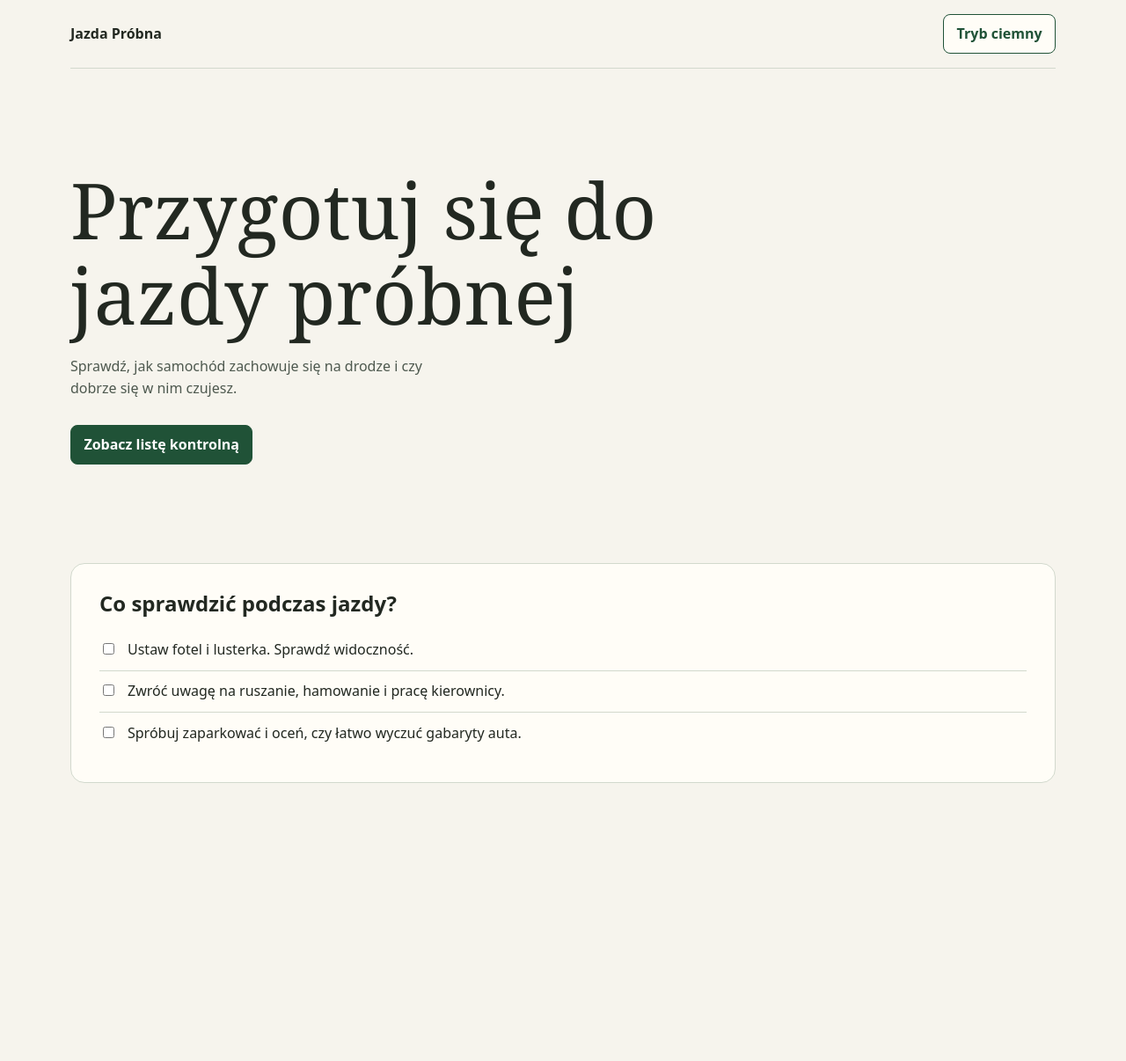
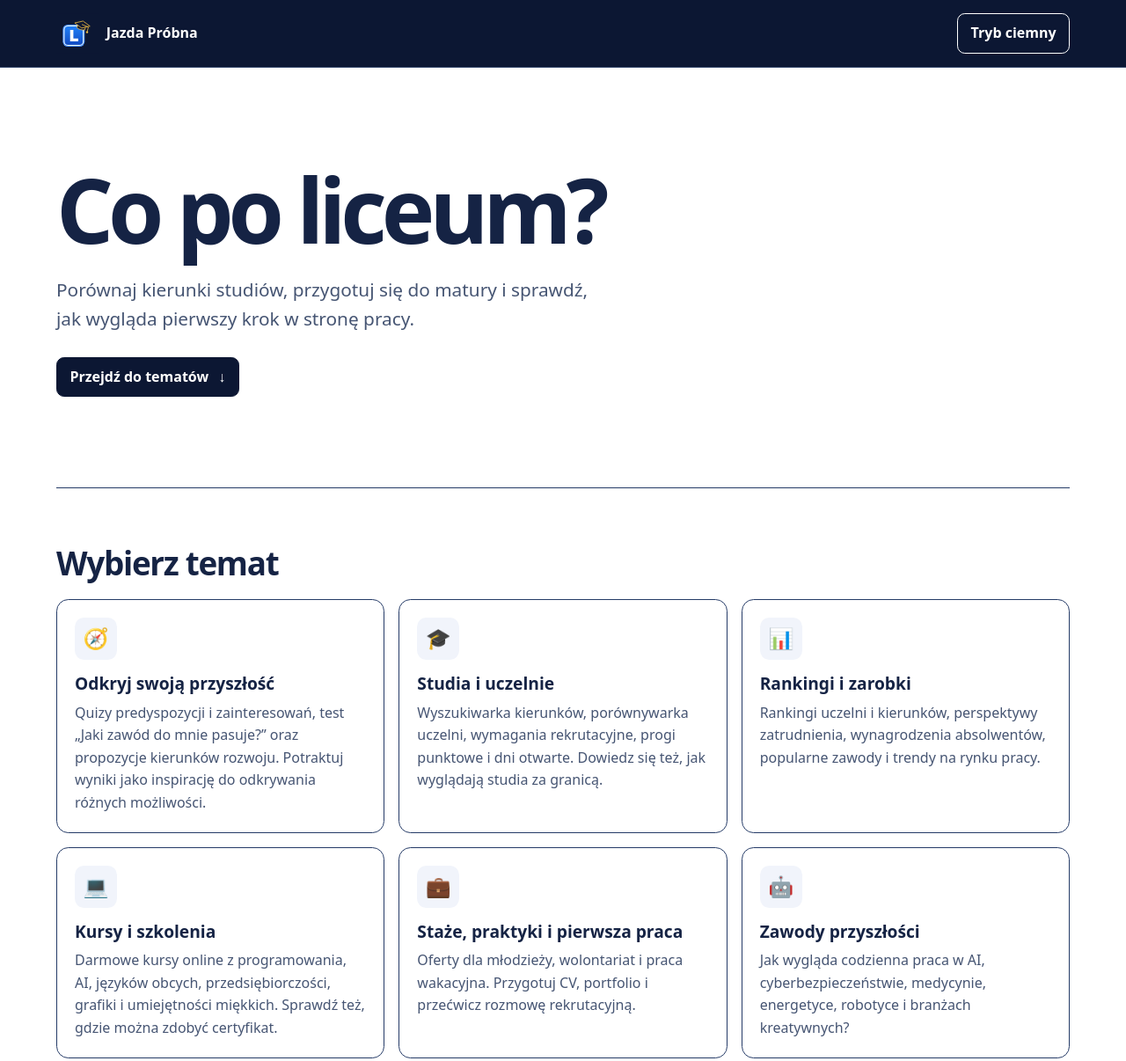
Before and after one commit to Balizar5/JazdaProbna, a plain HTML site: page index.html in a window 1280 px wide. Shown: the top 1206 px of the page at 88% size. Before the commit the page ends 938 px from the top, so only its background shows below. Drawn offline with Linux system fonts and the light colour scheme.

Commit message:
Dostosuj Jazdę Próbną do potrzeb licealistów

```diff
--- a/index.html
+++ b/index.html
@@ -3,29 +3,81 @@
 <head>
   <meta charset="utf-8">
   <meta name="viewport" content="width=device-width, initial-scale=1">
-  <meta name="description" content="Krótka lista przygotowań do jazdy próbnej.">
-  <title>Jazda Próbna</title>
+  <meta name="description" content="Przewodnik dla licealistów po studiach, maturze i pierwszych krokach zawodowych.">
+  <title>Jazda Próbna — studia, matura i pierwsza praca</title>
+  <link rel="icon" href="logo.svg" type="image/svg+xml">
   <link rel="stylesheet" href="style.css">
   <script src="script.js" defer></script>
 </head>
 <body>
   <header class="site-header">
-    <a class="brand" href="./">Jazda Próbna</a>
-    <button id="theme-toggle" type="button" aria-pressed="false" hidden>Tryb ciemny</button>
+    <div class="container header-inner">
+      <a class="brand" href="./"><img src="logo.svg" alt="" width="48" height="46">Jazda Próbna</a>
+      <button id="theme-toggle" type="button" aria-pressed="false" hidden>Tryb ciemny</button>
+    </div>
   </header>
-  <main>
+
+  <main class="container">
     <section class="hero" aria-labelledby="title">
-      <h1 id="title">Przygotuj się do jazdy próbnej</h1>
-      <p>Sprawdź, jak samochód zachowuje się na drodze i czy dobrze się w nim czujesz.</p>
-      <a class="action" href="#lista">Zobacz listę kontrolną</a>
+      <h1 id="title">Co po liceum?</h1>
+      <p>Porównaj kierunki studiów, przygotuj się do matury i sprawdź, jak wygląda pierwszy krok w stronę pracy.</p>
+      <a class="action" href="#tematy">Przejdź do tematów <span aria-hidden="true">↓</span></a>
     </section>
-    <section class="checklist" id="lista" aria-labelledby="checklist-title">
-      <h2 id="checklist-title">Co sprawdzić podczas jazdy?</h2>
-      <ul>
-        <li><label><input type="checkbox"> Ustaw fotel i lusterka. Sprawdź widoczność.</label></li>
-        <li><label><input type="checkbox"> Zwróć uwagę na ruszanie, hamowanie i pracę kierownicy.</label></li>
-        <li><label><input type="checkbox"> Spróbuj zaparkować i oceń, czy łatwo wyczuć gabaryty auta.</label></li>
-      </ul>
+
+    <section class="topics" id="tematy" aria-labelledby="topics-title">
+      <h2 id="topics-title">Wybierz temat</h2>
+      <ol class="topic-grid">
+        <li class="topic">
+          <span class="icon" aria-hidden="true">🧭</span>
+          <h3>Odkryj swoją przyszłość</h3>
+          <p>Quizy predyspozycji i zainteresowań, test „Jaki zawód do mnie pasuje?” oraz propozycje kierunków rozwoju. Potraktuj wyniki jako inspirację do odkrywania różnych możliwości.</p>
+        </li>
+        <li class="topic">
+          <span class="icon" aria-hidden="true">🎓</span>
+          <h3>Studia i uczelnie</h3>
+          <p>Wyszukiwarka kierunków, porównywarka uczelni, wymagania rekrutacyjne, progi punktowe i dni otwarte. Dowiedz się też, jak wyglądają studia za granicą.</p>
+        </li>
+        <li class="topic">
+          <span class="icon" aria-hidden="true">📊</span>
+          <h3>Rankingi i zarobki</h3>
+          <p>Rankingi uczelni i kierunków, perspektywy zatrudnienia, wynagrodzenia absolwentów, popularne zawody i trendy na rynku pracy.</p>
+        </li>
+        <li class="topic">
+          <span class="icon" aria-hidden="true">💻</span>
+          <h3>Kursy i szkolenia</h3>
+          <p>Darmowe kursy online z programowania, AI, języków obcych, przedsiębiorczości, grafiki i umiejętności miękkich. Sprawdź też, gdzie można zdobyć certyfikat.</p>
+        </li>
+        <li class="topic">
+          <span class="icon" aria-hidden="true">💼</span>
+          <h3>Staże, praktyki i pierwsza praca</h3>
+          <p>Oferty dla młodzieży, wolontariat i praca wakacyjna. Przygotuj CV, portfolio i przećwicz rozmowę rekrutacyjną.</p>
+        </li>
+        <li class="topic">
+          <span class="icon" aria-hidden="true">🤖</span>
+          <h3>Zawody przyszłości</h3>
+          <p>Jak wygląda codzienna praca w AI, cyberbezpieczeństwie, medycynie, energetyce, robotyce i branżach kreatywnych?</p>
+        </li>
+        <li class="topic">
+          <span class="icon" aria-hidden="true">📅</span>
+          <h3>Kalendarz możliwości</h3>
+          <p>Terminy rekrutacji, dni otwarte uczelni, olimpiady, konkursy, hackathony, targi edukacyjne i stypendia.</p>
+        </li>
+        <li class="topic">
+          <span class="icon" aria-hidden="true">📚</span>
+          <h3>Matura i nauka</h3>
+          <p>Planer nauki, materiały do matury, arkusze egzaminacyjne, kalkulator punktów rekrutacyjnych i skuteczne techniki uczenia się.</p>
+        </li>
+        <li class="topic">
+          <span class="icon" aria-hidden="true">💬</span>
+          <h3>Historie młodych ludzi</h3>
+          <p>Wywiady ze studentami, absolwentami i pracownikami różnych branż. „Co chciałbym wiedzieć, mając 17 lat?”.</p>
+        </li>
+        <li class="topic">
+          <span class="icon" aria-hidden="true">💡</span>
+          <h3>Strefa inspiracji</h3>
+          <p>Pomysły na własne projekty, działalność społeczną i startupy. Znajdź sposób na rozwijanie pasji i zdobywanie pierwszych osiągnięć.</p>
+        </li>
+      </ol>
     </section>
   </main>
 </body>
--- a/script.js
+++ b/script.js
@@ -1,10 +1,27 @@
 const themeToggle = document.querySelector('#theme-toggle');
 const root = document.documentElement;
+const themeKey = 'jazda-probna-theme';
+
+function applyTheme(theme) {
+  root.dataset.theme = theme;
+  themeToggle.setAttribute('aria-pressed', String(theme === 'dark'));
+}
+
+try {
+  applyTheme(localStorage.getItem(themeKey) === 'dark' ? 'dark' : 'light');
+} catch {
+  applyTheme('light');
+}
 
 themeToggle.hidden = false;
 
 themeToggle.addEventListener('click', () => {
-  const darkMode = root.dataset.theme !== 'dark';
-  root.dataset.theme = darkMode ? 'dark' : 'light';
-  themeToggle.setAttribute('aria-pressed', String(darkMode));
+  const theme = root.dataset.theme === 'dark' ? 'light' : 'dark';
+  applyTheme(theme);
+
+  try {
+    localStorage.setItem(themeKey, theme);
+  } catch {
+    // The current page still keeps the selected theme when storage is unavailable.
+  }
 });
--- a/style.css
+++ b/style.css
@@ -1,23 +1,24 @@
 :root {
   color-scheme: light;
-  --background: #f6f4ed;
-  --surface: #fffdf7;
-  --text: #222821;
-  --muted: #4e594f;
-  --line: #d2d9cd;
-  --accent: #205237;
+  --background: #fff;
+  --surface: #f1f4fb;
+  --navy: #0c1733;
+  --text: #152344;
+  --muted: #465573;
+  --border: #253b67;
+  --accent: #0c1733;
   --on-accent: #fff;
 }
 
 :root[data-theme="dark"] {
   color-scheme: dark;
-  --background: #171e19;
-  --surface: #202b23;
-  --text: #f5f4ed;
-  --muted: #c0cec1;
-  --line: #46584a;
-  --accent: #bbe4c0;
-  --on-accent: #172a1c;
+  --background: #0c1733;
+  --surface: #172747;
+  --text: #f3f6ff;
+  --muted: #c2cde5;
+  --border: #7187b7;
+  --accent: #d9e5ff;
+  --on-accent: #0c1733;
 }
 
 * { box-sizing: border-box; }
@@ -29,45 +30,87 @@ body {
   font: 1rem/1.6 system-ui, sans-serif;
 }
 
-.site-header,
-main {
-  width: min(70rem, calc(100% - 2rem));
+.container {
+  width: min(72rem, calc(100% - 2rem));
   margin-inline: auto;
 }
 
 .site-header {
+  background: var(--navy);
+  color: #fff;
+  border-bottom: 1px solid #35486d;
+}
+
+.header-inner,
+.brand {
   display: flex;
+  align-items: center;
+}
+
+.header-inner {
+  justify-content: space-between;
   flex-wrap: wrap;
-  align-items: center;
-  justify-content: space-between;
   gap: 0.75rem;
-  padding-block: 1rem;
-  border-bottom: 1px solid var(--line);
+  min-height: 4.75rem;
+  padding-block: 0.5rem;
 }
 
 .brand {
+  gap: 0.55rem;
   color: inherit;
   font-weight: 750;
   text-decoration: none;
 }
 
-button,
+.brand img { flex: none; }
+
+#theme-toggle,
 .action {
-  border: 1px solid var(--accent);
-  border-radius: 0.5rem;
+  border: 1px solid;
+  border-radius: 0.55rem;
   padding: 0.55rem 0.9rem;
   font: inherit;
   font-weight: 650;
+}
+
+#theme-toggle {
+  background: transparent;
+  color: #fff;
   cursor: pointer;
 }
 
-button {
-  background: var(--surface);
-  color: var(--accent);
+#theme-toggle:hover,
+#theme-toggle[aria-pressed="true"] { background: #28395d; }
+
+.hero {
+  padding-block: clamp(3rem, 8vw, 6.5rem);
+  border-bottom: 1px solid var(--border);
+}
+
+h1,
+h2,
+h3 {
+  margin: 0;
+  line-height: 1.15;
+}
+
+h1 {
+  font-size: clamp(3rem, 8vw, 6.5rem);
+  letter-spacing: -0.06em;
+}
+
+.hero p {
+  max-width: 38rem;
+  margin-block: 1rem 1.65rem;
+  color: var(--muted);
+  font-size: clamp(1.05rem, 2vw, 1.3rem);
 }
 
 .action {
-  display: inline-block;
+  display: inline-flex;
+  align-items: center;
+  gap: 0.7rem;
+  border-color: var(--accent);
   background: var(--accent);
   color: var(--on-accent);
   text-decoration: none;
@@ -80,49 +123,47 @@ button {
   outline-offset: 4px;
 }
 
-.hero { padding-block: clamp(3rem, 9vw, 7rem); }
+.site-header :focus-visible { outline-color: #f6bf42; }
 
-h1,
-h2 {
-  margin: 0;
-  line-height: 1.1;
+.topics {
+  padding-block: clamp(2rem, 5vw, 4rem);
 }
 
-h1 {
-  max-width: 14ch;
-  font-family: Georgia, serif;
-  font-size: clamp(2.5rem, 7vw, 5.5rem);
-  font-weight: 500;
+h2 {
+  margin-bottom: 1.25rem;
+  font-size: clamp(1.6rem, 4vw, 2.3rem);
+  letter-spacing: -0.035em;
 }
 
-.hero p {
-  max-width: 46ch;
-  margin-block: 1.25rem 1.75rem;
-  color: var(--muted);
-}
-
-.checklist {
-  margin-bottom: 3rem;
-  padding: clamp(1rem, 4vw, 2rem);
-  background: var(--surface);
-  border: 1px solid var(--line);
-  border-radius: 1rem;
-}
-
-.checklist ul {
-  margin: 1rem 0 0;
+.topic-grid {
+  display: grid;
+  grid-template-columns: repeat(auto-fit, minmax(min(100%, 20rem), 1fr));
+  gap: 1rem;
+  margin: 0;
   padding: 0;
   list-style: none;
 }
 
-.checklist li + li { border-top: 1px solid var(--line); }
-
-.checklist label {
-  display: flex;
-  align-items: baseline;
-  gap: 0.75rem;
-  padding-block: 0.65rem;
-  cursor: pointer;
+.topic {
+  border: 1px solid var(--border);
+  border-radius: 0.85rem;
+  padding: 1.25rem;
 }
 
-.checklist input { accent-color: var(--accent); }
+.icon {
+  display: grid;
+  place-items: center;
+  width: 3rem;
+  height: 3rem;
+  margin-bottom: 1rem;
+  border-radius: 0.65rem;
+  background: var(--surface);
+  font-size: 1.45rem;
+}
+
+.topic h3 { font-size: 1.2rem; }
+
+.topic p {
+  margin: 0.6rem 0 0;
+  color: var(--muted);
+}
```
Also changed, not shown: logo.svg (added).
